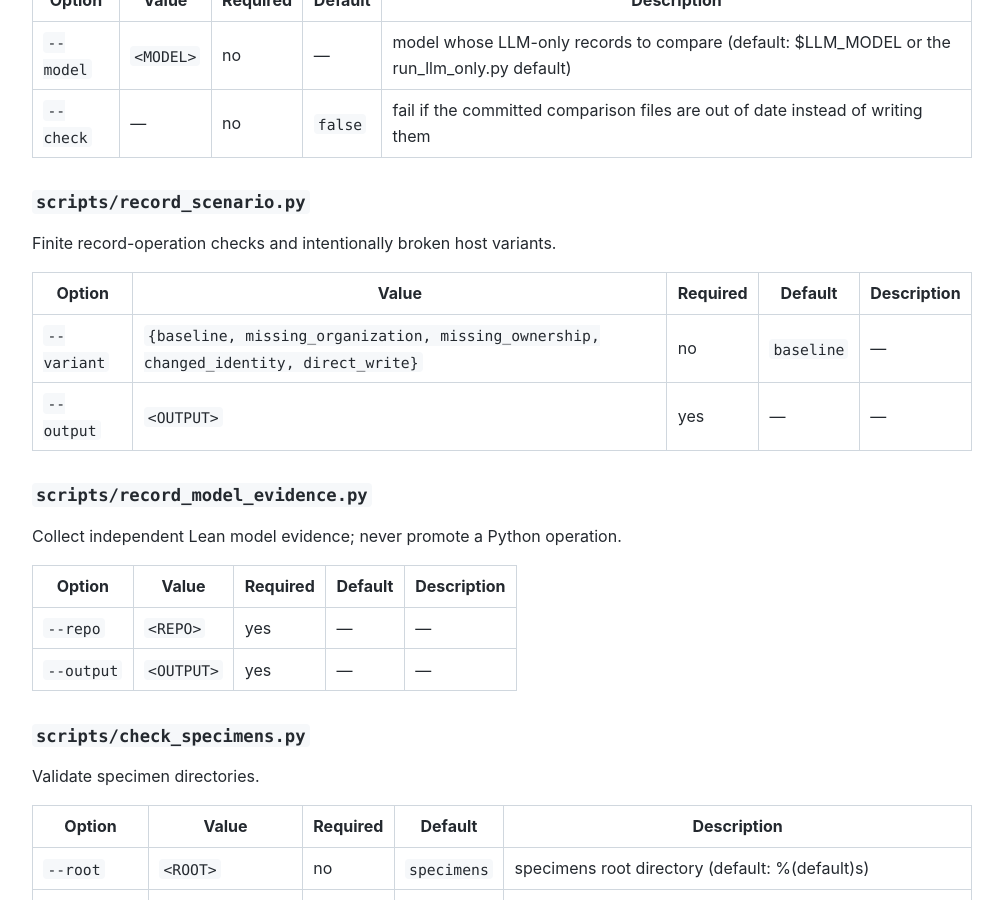
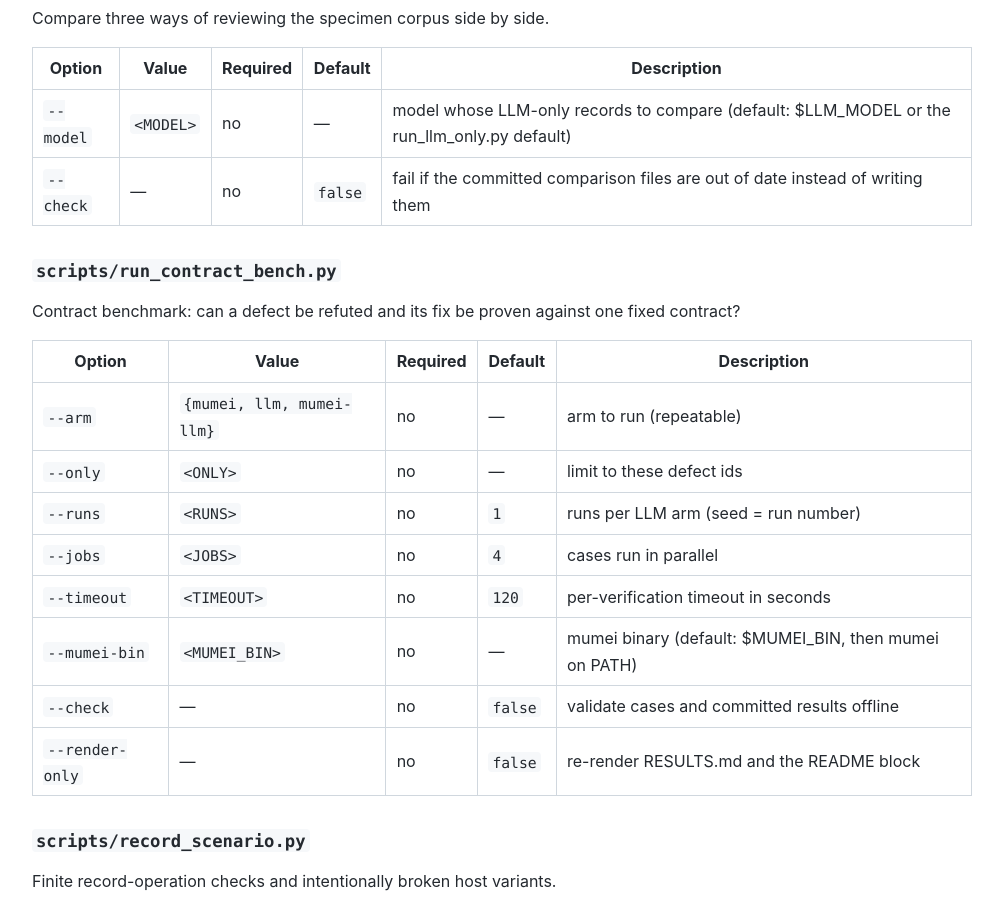
Before and after one commit to mumei-lang/mumei-demo, a Jekyll site: the page built from docs/REFERENCE.md, in a window 1280 px wide and 900 px high, scrolled down 7661 px. Shown: the whole window, without its empty margins (138-1141 px from the left). Built offline with Jekyll 4.4.1, drawn with Linux system fonts in a browser that asks for light colours; our own code applies the rules of GitHub Pages for plain Markdown files; some of the changed text lies outside the part shown.

Commit message:
List the contract benchmark in the README and the generated CLI reference
Co-Authored-By: Devin AI <158243242+devin-ai-integration[bot]@users.noreply.github.com>

```diff
--- a/docs/REFERENCE.md
+++ b/docs/REFERENCE.md
@@ -66,6 +66,7 @@ Scenario names and counts reflect the Makefile lists; optional and large-scale s
 | `scripts/run_baselines.py` | 13 | Run off-the-shelf static analyzers over the specimens and score them like the audit. |
 | `scripts/run_llm_only.py` | 8 | Ask an LLM alone (no Mumei) to review the specimens, and score it like the baselines. |
 | `scripts/compare_arms.py` | 2 | Compare three ways of reviewing the specimen corpus side by side. |
+| `scripts/run_contract_bench.py` | 8 | Contract benchmark: can a defect be refuted and its fix be proven against one fixed contract? |
 | `scripts/record_scenario.py` | 2 | Finite record-operation checks and intentionally broken host variants. |
 | `scripts/record_model_evidence.py` | 2 | Collect independent Lean model evidence; never promote a Python operation. |
 | `scripts/check_specimens.py` | 2 | Validate specimen directories. |
@@ -152,6 +153,21 @@ Compare three ways of reviewing the specimen corpus side by side.
 | `--model` | `<MODEL>` | no | — | model whose LLM-only records to compare (default: $LLM_MODEL or the run_llm_only.py default) |
 | `--check` | — | no | `false` | fail if the committed comparison files are out of date instead of writing them |
 
+### `scripts/run_contract_bench.py`
+
+Contract benchmark: can a defect be refuted and its fix be proven against one fixed contract?
+
+| Option | Value | Required | Default | Description |
+|---|---|---|---|---|
+| `--arm` | `{mumei, llm, mumei-llm}` | no | — | arm to run (repeatable) |
+| `--only` | `<ONLY>` | no | — | limit to these defect ids |
+| `--runs` | `<RUNS>` | no | `1` | runs per LLM arm (seed = run number) |
+| `--jobs` | `<JOBS>` | no | `4` | cases run in parallel |
+| `--timeout` | `<TIMEOUT>` | no | `120` | per-verification timeout in seconds |
+| `--mumei-bin` | `<MUMEI_BIN>` | no | — | mumei binary (default: $MUMEI_BIN, then mumei on PATH) |
+| `--check` | — | no | `false` | validate cases and committed results offline |
+| `--render-only` | — | no | `false` | re-render RESULTS.md and the README block |
+
 ### `scripts/record_scenario.py`
 
 Finite record-operation checks and intentionally broken host variants.
@@ -217,6 +233,6 @@ Render a Mumei verification report.
 | `MUMEI_LEAN_REPO` | `../mumei-lean` sibling checkout | Read from repos.env, then the process environment; otherwise resolves the sibling checkout. |
 | `MUMEI_BIN` | release binary, otherwise debug binary under MUMEI_REPO | Read from repos.env, then the process environment; direct audit options can override it. |
 | `MUMEI_AGENT_PYTHON` | agent .venv/bin/python, otherwise python on PATH or the current interpreter | Read from repos.env, then the process environment, before choosing an available Python. |
-| `LLM_BASE_URL` | `https://api.openai.com/v1` | OpenAI-compatible endpoint for `scripts/run_llm_only.py` (same name as mumei-agent). |
+| `LLM_BASE_URL` | `https://api.openai.com/v1` | OpenAI-compatible endpoint for `scripts/run_llm_only.py` and the LLM arms of `scripts/run_contract_bench.py` (same name as mumei-agent). |
 | `LLM_MODEL` | `gpt-4o` | Model reviewed by `scripts/run_llm_only.py`; names the `llm_only/<model>.json` records that `scripts/compare_arms.py` reads. |
 | `NL_REQUIREMENTS_FILE` | `spec_text.md` | Read from repos.env, then the process environment; selects the natural-language requirements input. |
--- a/scripts/reference.py
+++ b/scripts/reference.py
@@ -19,6 +19,7 @@ CLI_SCRIPTS = (
     ("scripts/run_baselines.py", "run_baselines"),
     ("scripts/run_llm_only.py", "run_llm_only"),
     ("scripts/compare_arms.py", "compare_arms"),
+    ("scripts/run_contract_bench.py", "run_contract_bench"),
     ("scripts/record_scenario.py", "record_scenario"),
     ("scripts/record_model_evidence.py", "record_model_evidence"),
     ("scripts/check_specimens.py", "check_specimens"),
@@ -60,7 +61,8 @@ ENVIRONMENT_VARIABLES = (
     (
         "LLM_BASE_URL",
         "`https://api.openai.com/v1`",
-        "OpenAI-compatible endpoint for `scripts/run_llm_only.py` (same name as mumei-agent).",
+        "OpenAI-compatible endpoint for `scripts/run_llm_only.py` and the LLM arms of "
+        "`scripts/run_contract_bench.py` (same name as mumei-agent).",
     ),
     (
         "LLM_MODEL",
--- a/scripts/run_contract_bench.py
+++ b/scripts/run_contract_bench.py
@@ -517,9 +517,10 @@ def build_parser() -> argparse.ArgumentParser:
     p.add_argument("--arm", action="append", choices=ARMS, help="arm to run (repeatable)")
     p.add_argument("--only", action="append", help="limit to these defect ids")
     p.add_argument("--runs", type=int, default=1, help="runs per LLM arm (seed = run number)")
-    p.add_argument("--jobs", type=int, default=4)
+    p.add_argument("--jobs", type=int, default=4, help="cases run in parallel")
     p.add_argument("--timeout", type=int, default=120, help="per-verification timeout in seconds")
-    p.add_argument("--mumei-bin", default=os.environ.get("MUMEI_BIN") or shutil.which("mumei"))
+    p.add_argument("--mumei-bin", default=os.environ.get("MUMEI_BIN") or shutil.which("mumei"),
+                   help="mumei binary (default: $MUMEI_BIN, then mumei on PATH)")
     mode = p.add_mutually_exclusive_group()
     mode.add_argument("--check", action="store_true", help="validate cases and committed results offline")
     mode.add_argument("--render-only", action="store_true", help="re-render RESULTS.md and the README block")
```
Also changed, not shown: tests/test_reference.py (+1 -0 lines), README.md.
